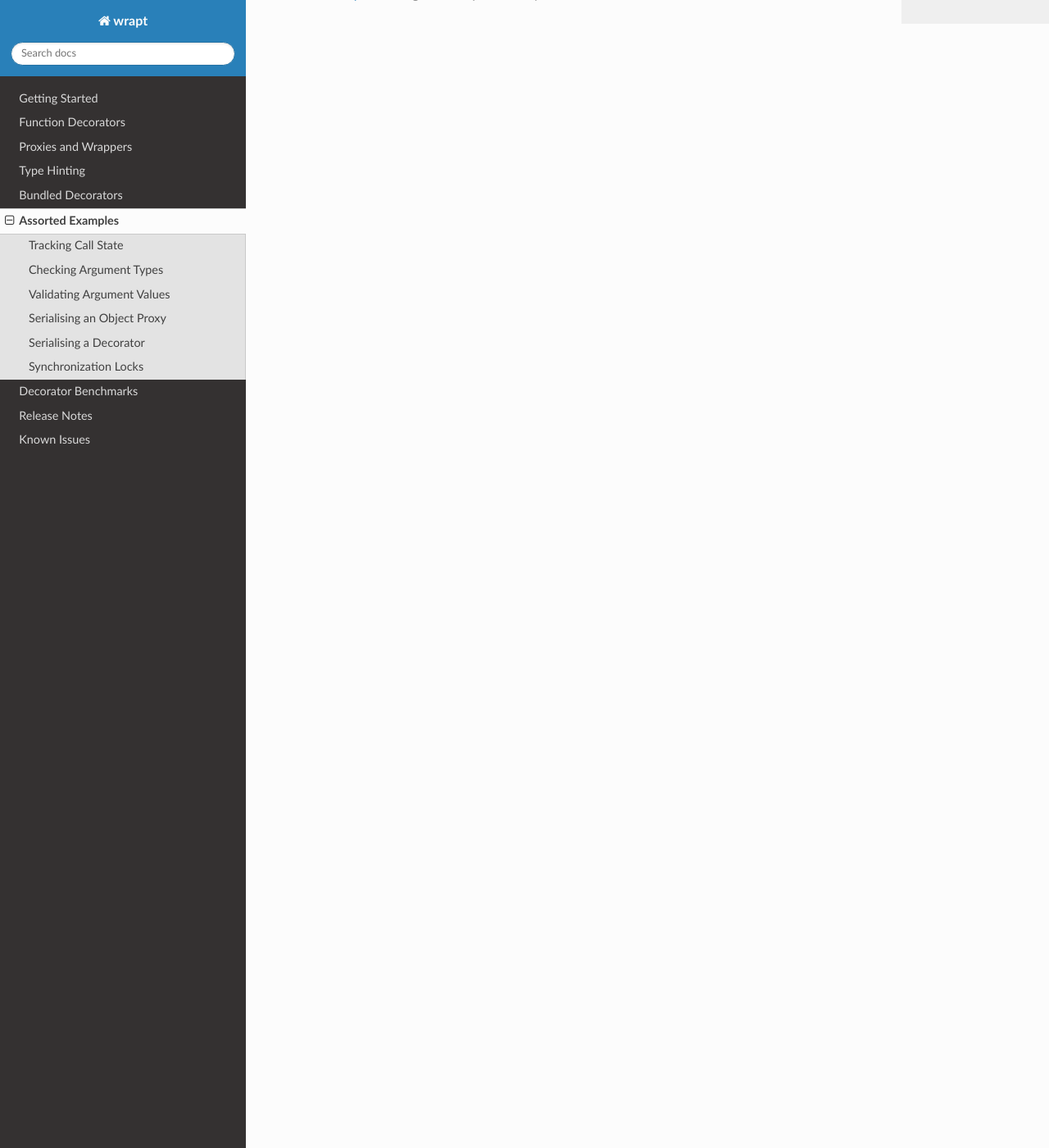
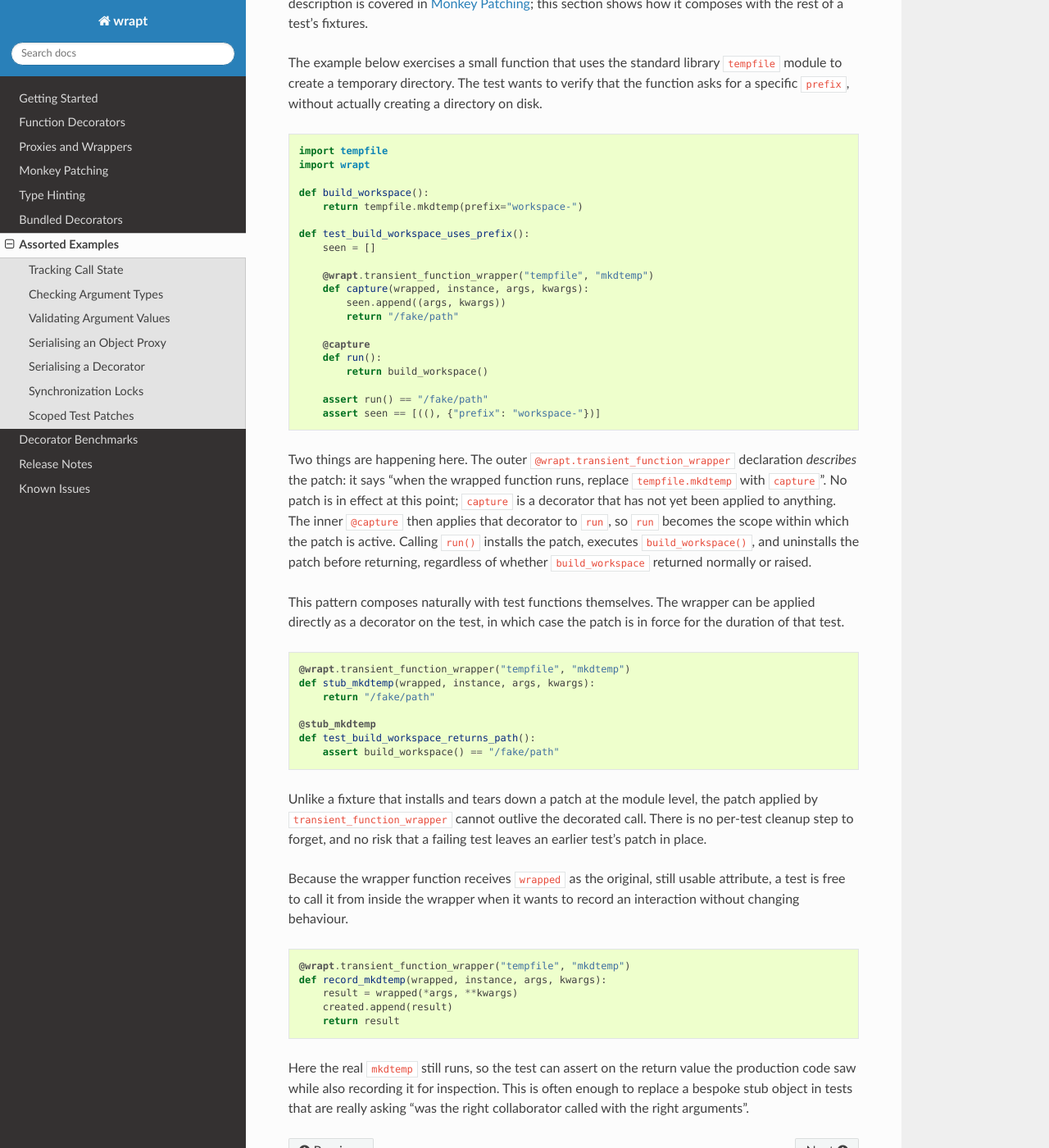
Before and after one commit to GrahamDumpleton/wrapt, a Sphinx documentation site: the page built from docs/examples.rst, in a window 1280 px wide and 1400 px high, scrolled down 12469 px. Shown: the whole window at 82% size. Built offline with Sphinx 7.4.7 and the Read the Docs theme 3.1.0, drawn with Linux system fonts in a browser that asks for light colours; some of the changed text lies outside the part shown.

Commit message:
Add documentation page for monkey patching features.
Introduces docs/monkey.rst covering wrap_function_wrapper,
patch_function_wrapper, function_wrapper, wrap_object,
wrap_object_attribute, resolve_path, apply_patch, the module? deferred
form, post import hooks (register_post_import_hook, when_imported,
discover_post_import_hooks), transient_function_wrapper, and the main
pitfalls. Adds the new page to the documentation toctree and appends a
Scoped Test Patches example to docs/examples.rst showing how
transient_function_wrapper is used in tests.

```diff
--- a/docs/examples.rst
+++ b/docs/examples.rst
@@ -673,3 +673,87 @@ where ``vars()`` returns a read-only ``mappingproxy``, along with a dual
 role as both decorator and context manager, and transparent support for
 ``async def`` functions and ``async with`` blocks backed by an
 ``asyncio.Lock``. See :doc:`bundled` for the full description.
+
+Scoped Test Patches
+-------------------
+
+``@wrapt.transient_function_wrapper`` installs a monkey patch for the
+duration of a single call and removes it afterwards, which makes it a
+convenient building block for tests that need to observe or override a
+collaborator without leaking that change into neighbouring tests. The
+introductory API description is covered in :doc:`monkey`; this section
+shows how it composes with the rest of a test's fixtures.
+
+The example below exercises a small function that uses the standard
+library ``tempfile`` module to create a temporary directory. The test
+wants to verify that the function asks for a specific ``prefix``, without
+actually creating a directory on disk.
+
+::
+
+    import tempfile
+    import wrapt
+
+    def build_workspace():
+        return tempfile.mkdtemp(prefix="workspace-")
+
+    def test_build_workspace_uses_prefix():
+        seen = []
+
+        @wrapt.transient_function_wrapper("tempfile", "mkdtemp")
+        def capture(wrapped, instance, args, kwargs):
+            seen.append((args, kwargs))
+            return "/fake/path"
+
+        @capture
+        def run():
+            return build_workspace()
+
+        assert run() == "/fake/path"
+        assert seen == [((), {"prefix": "workspace-"})]
+
+Two things are happening here. The outer ``@wrapt.transient_function_wrapper``
+declaration *describes* the patch: it says "when the wrapped function runs,
+replace ``tempfile.mkdtemp`` with ``capture``". No patch is in effect at this
+point; ``capture`` is a decorator that has not yet been applied to anything.
+The inner ``@capture`` then applies that decorator to ``run``, so ``run``
+becomes the scope within which the patch is active. Calling ``run()``
+installs the patch, executes ``build_workspace()``, and uninstalls the patch
+before returning, regardless of whether ``build_workspace`` returned
+normally or raised.
+
+This pattern composes naturally with test functions themselves. The wrapper
+can be applied directly as a decorator on the test, in which case the patch
+is in force for the duration of that test.
+
+::
+
+    @wrapt.transient_function_wrapper("tempfile", "mkdtemp")
+    def stub_mkdtemp(wrapped, instance, args, kwargs):
+        return "/fake/path"
+
+    @stub_mkdtemp
+    def test_build_workspace_returns_path():
+        assert build_workspace() == "/fake/path"
+
+Unlike a fixture that installs and tears down a patch at the module level,
+the patch applied by ``transient_function_wrapper`` cannot outlive the
+decorated call. There is no per-test cleanup step to forget, and no risk
+that a failing test leaves an earlier test's patch in place.
+
+Because the wrapper function receives ``wrapped`` as the original, still
+usable attribute, a test is free to call it from inside the wrapper when
+it wants to record an interaction without changing behaviour.
+
+::
+
+    @wrapt.transient_function_wrapper("tempfile", "mkdtemp")
+    def record_mkdtemp(wrapped, instance, args, kwargs):
+        result = wrapped(*args, **kwargs)
+        created.append(result)
+        return result
+
+Here the real ``mkdtemp`` still runs, so the test can assert on the return
+value the production code saw while also recording it for inspection. This
+is often enough to replace a bespoke stub object in tests that are really
+asking "was the right collaborator called with the right arguments".
--- a/docs/index.rst
+++ b/docs/index.rst
@@ -51,6 +51,7 @@ Documentation
    quick-start
    decorators
    wrappers
+   monkey
    typing
    bundled
    examples
```
Also changed, not shown: docs/monkey.rst (added, +394 -0 lines).
